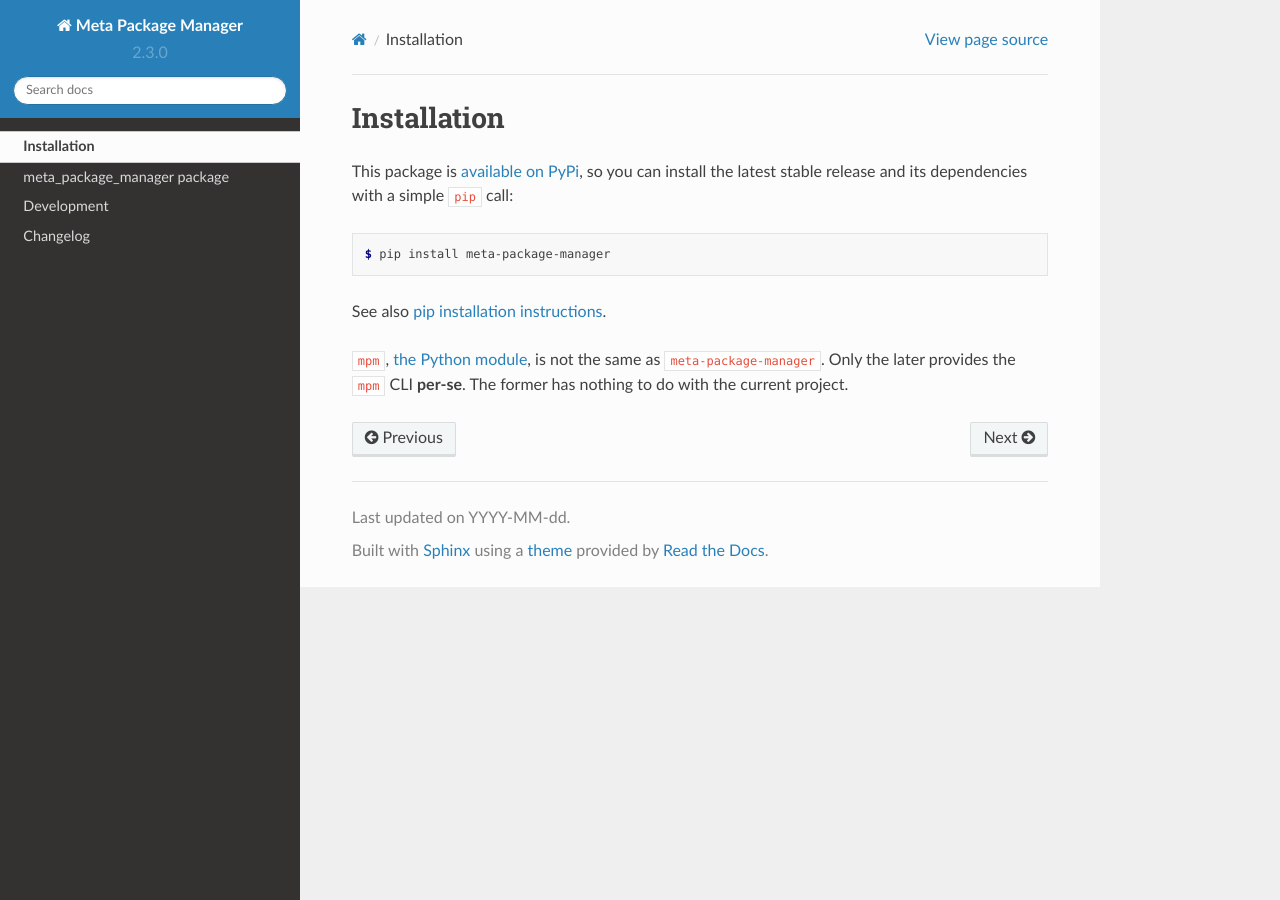
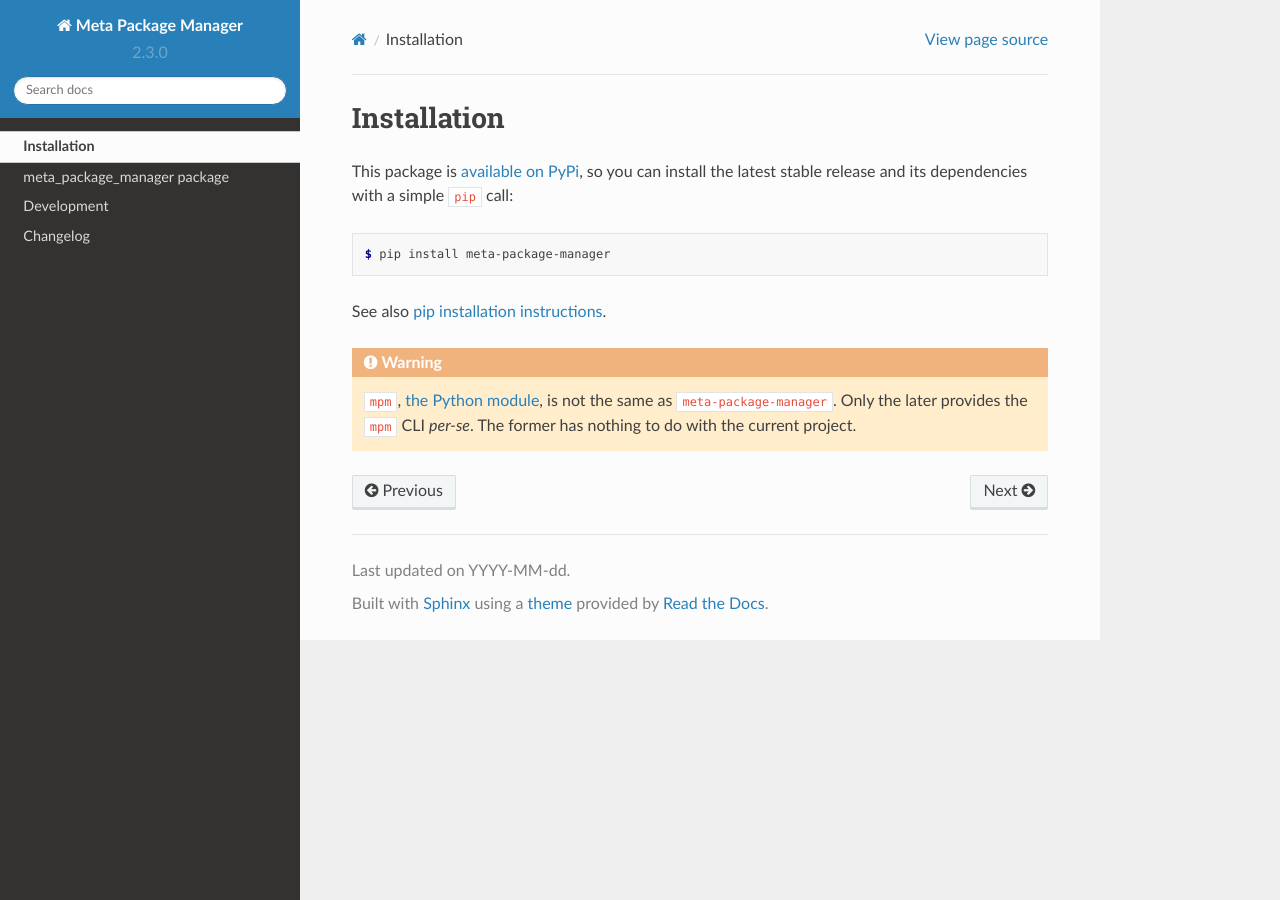
Before and after one commit to kdeldycke/meta-package-manager, a Sphinx documentation site: the page built from docs/install.rst, in a window 1280 px wide. Built offline with Sphinx 7.4.7 and the Read the Docs theme 2.0.0, drawn with Linux system fonts in a browser that asks for light colours; pages that are not in the unit, such as notebooks, are missing from menus.

Commit message:
Fix formatting.

```diff
--- a/docs/install.rst
+++ b/docs/install.rst
@@ -12,7 +12,4 @@
 See also `pip installation instructions
 <https://pip.pypa.io/en/stable/installing/>`_.
 
-.. warning::
-``mpm``, `the Python module <https://pypi.python.org/pypi/mpm>`_, is not the
-same as ``meta-package-manager``. Only the later provides the ``mpm`` CLI
-**per-se**. The former has nothing to do with the current project.
+.. warning:: ``mpm``, `the Python module <https://pypi.python.org/pypi/mpm>`_, is not the same as ``meta-package-manager``. Only the later provides the ``mpm`` CLI *per-se*. The former has nothing to do with the current project.
```
